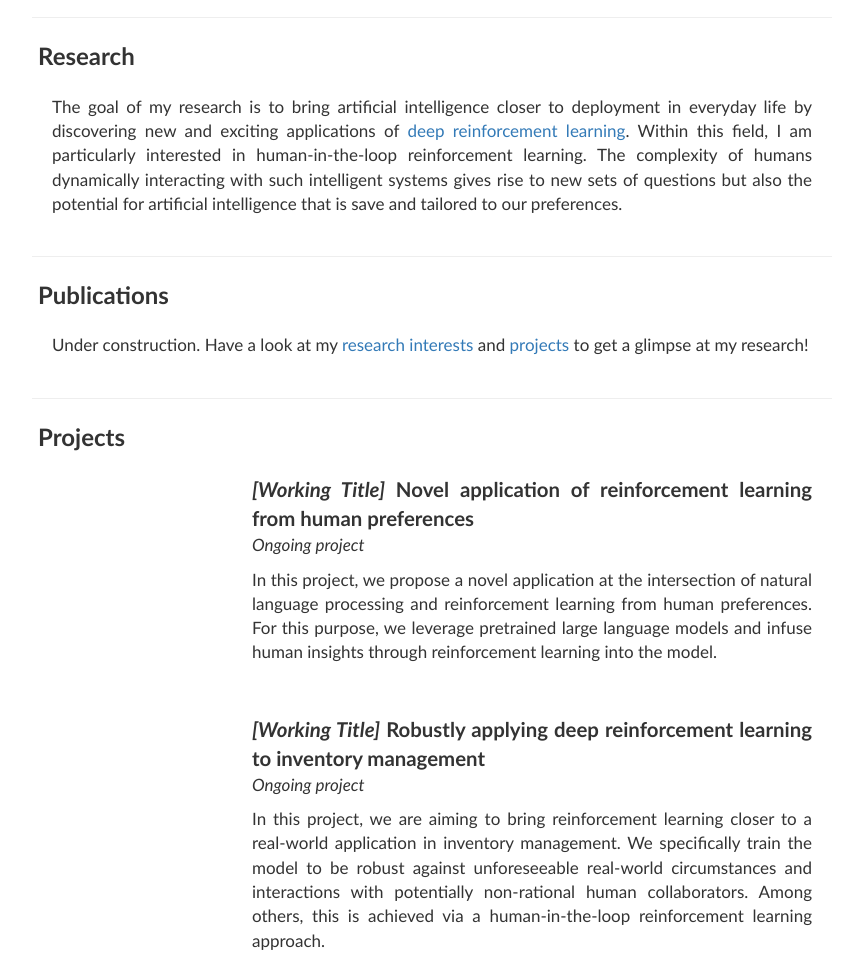
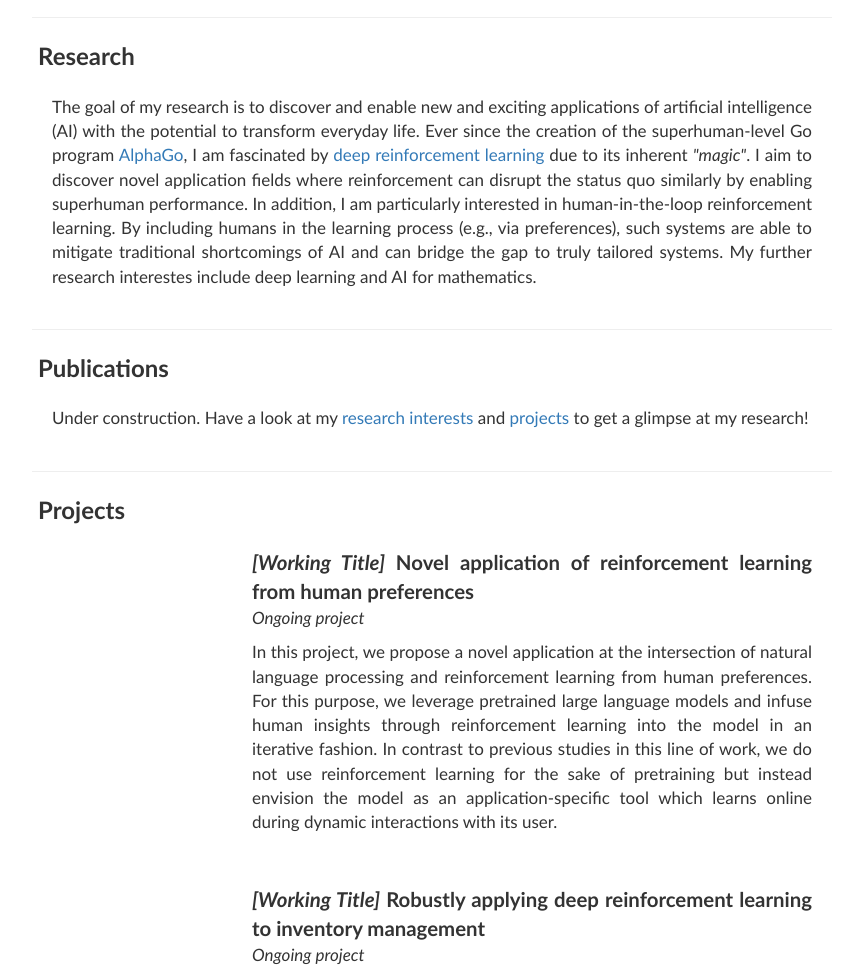
Before and after one commit to Matt00n/Matt00n.github.io, a plain HTML site: page index.html in a window 1280 px wide. Shown: the part 415-1385 px from the top of the page, without its empty margins (208-1071 px from the left). Drawn offline with nearby package versions, Linux system fonts and the light colour scheme.

Commit message:
minor updates

```diff
--- a/index.html
+++ b/index.html
@@ -105,7 +105,7 @@
                                 <a href="https://wiso.uni-koeln.de/en/" target="_blank">University of Cologne</a>,
                                 where I work on reinforcement learning applications. My PhD advisor is <a href="https://scholar.google.com/citations?user=OJAvSC8AAAAJ&hl=en&oi=ao" target="_blank">Prof. Fabian J. Sting</a>.
                                 My research is funded through a scholarship by the <a href="https://cgs.uni-koeln.de/en/doctoral-phd-programmes" target="_blank">Cologne Graduate School</a>. Simultaneously, I am pursuing a BS in Mathematics with a minor in Computer Science at the <a href="https://www.fernuni-hagen.de/english/" target="_blank">FernUniversität Hagen</a>.
-                                Previously, I completed an MS in Management and BS in Business Administration from the <a href="https://wiso.uni-koeln.de/en/" target="_blank">University of Cologne</a>.
+                                Previously, I completed an MS in Management and BS in Business Administration at the <a href="https://wiso.uni-koeln.de/en/" target="_blank">University of Cologne</a>.
                             </p>
                             <p>
                                 <!-- Fill with life + Research interests + Internship & Teaching Assistant -->
@@ -152,9 +152,10 @@
 
                     <tr>
                         <td align="justify" style="text-align: justify; text-justify: inter-word;">
-                            The goal of my research is to bring artificial intelligence closer to deployment in everyday life by discovering new and exciting applications of <a href="https://en.wikipedia.org/wiki/Deep_reinforcement_learning" target="_blank">deep reinforcement learning</a>.
-                            Within this field, I am particularly interested in human-in-the-loop reinforcement learning. The complexity of humans dynamically interacting with such intelligent systems gives rise to new sets of questions but also the potential for artificial intelligence
-                            that is save and tailored to our preferences.
+                            The goal of my research is to discover and enable new and exciting applications of artificial intelligence (AI) with the potential to transform everyday life. Ever since the creation of the superhuman-level
+                            Go program <a href="https://www.nature.com/articles/nature16961" target="_blank">AlphaGo</a>, I am fascinated by <a href="https://en.wikipedia.org/wiki/Deep_reinforcement_learning" target="_blank">deep reinforcement learning</a> due to its inherent <i>"magic"</i>.
+                            I aim to discover novel application fields where reinforcement can disrupt the status quo similarly by enabling superhuman performance. In addition, I am particularly interested in human-in-the-loop reinforcement learning. By including humans in the learning process (e.g., via preferences), such systems are able to mitigate traditional shortcomings of AI and can bridge the gap
+                            to truly tailored systems. My further research interestes include deep learning and AI for mathematics.
 
                             <!-- World models learned from raw video data for artificial intelligence to develop a general understanding of the world and plan by imagining future outcomes of actions. The main challenges here are representation learning and temporal abstraction.
                             Intrinsic motivation to autonomously explore and influence the environment, moving artificial intelligence beyond narrow task-specified behaviors. This includes artificial curiosity, information gain, empowerment, skill discovery, and active inference. -->
@@ -420,7 +421,9 @@
                             <p><em>Ongoing project <!-- <a href="link" target="_blank">[preprint]</a> --></em></p>
                             <p align="justify" style="text-align: justify; text-justify: inter-word;">
                                 In this project, we propose a novel application at the intersection of natural language processing and reinforcement learning from human preferences.
-                                For this purpose, we leverage pretrained large language models and infuse human insights through reinforcement learning into the model.
+                                For this purpose, we leverage pretrained large language models and infuse human insights through reinforcement learning into the model in an iterative fashion.
+                                In contrast to previous studies in this line of work, we do not use reinforcement learning for the sake of pretraining but instead envision the model as an
+                                application-specific tool which learns online during dynamic interactions with its user.
                             </p>
                         </td>
                     </tr>
@@ -518,7 +521,9 @@
                             Oct '21 - Present
                             <br>
                             <br>
-                            <p align="justify" style="text-align: justify; text-justify: inter-word;">Research on reinforcement learning applications with a focus on human-in-the-loop reinforcement learning. Expected graduation date: 09/24.</p>
+                            <p align="justify" style="text-align: justify; text-justify: inter-word;">Research on reinforcement learning applications with a focus on human-in-the-loop reinforcement learning.
+                                My relevant coursework includes: Machine Learning, Introduction to Reinforcement Learning & Deep Learning, Statistical Inference and Microeconometrics. Expected graduation date: end of 2024.
+                            </p>
                         </td>
                     </tr>
 
@@ -534,7 +539,7 @@
                             Apr '21 - Present
                             <br>
                             <br>
-                            <p align="justify" style="text-align: justify; text-justify: inter-word;">Minor in Computer Science. Expected graduation date: 01/24.</p>
+                            <p align="justify" style="text-align: justify; text-justify: inter-word;">Minor in Computer Science. Expected graduation date: 12/23.</p>
                         </td>
                     </tr>
 
```
Also changed, not shown: 1 other file.
